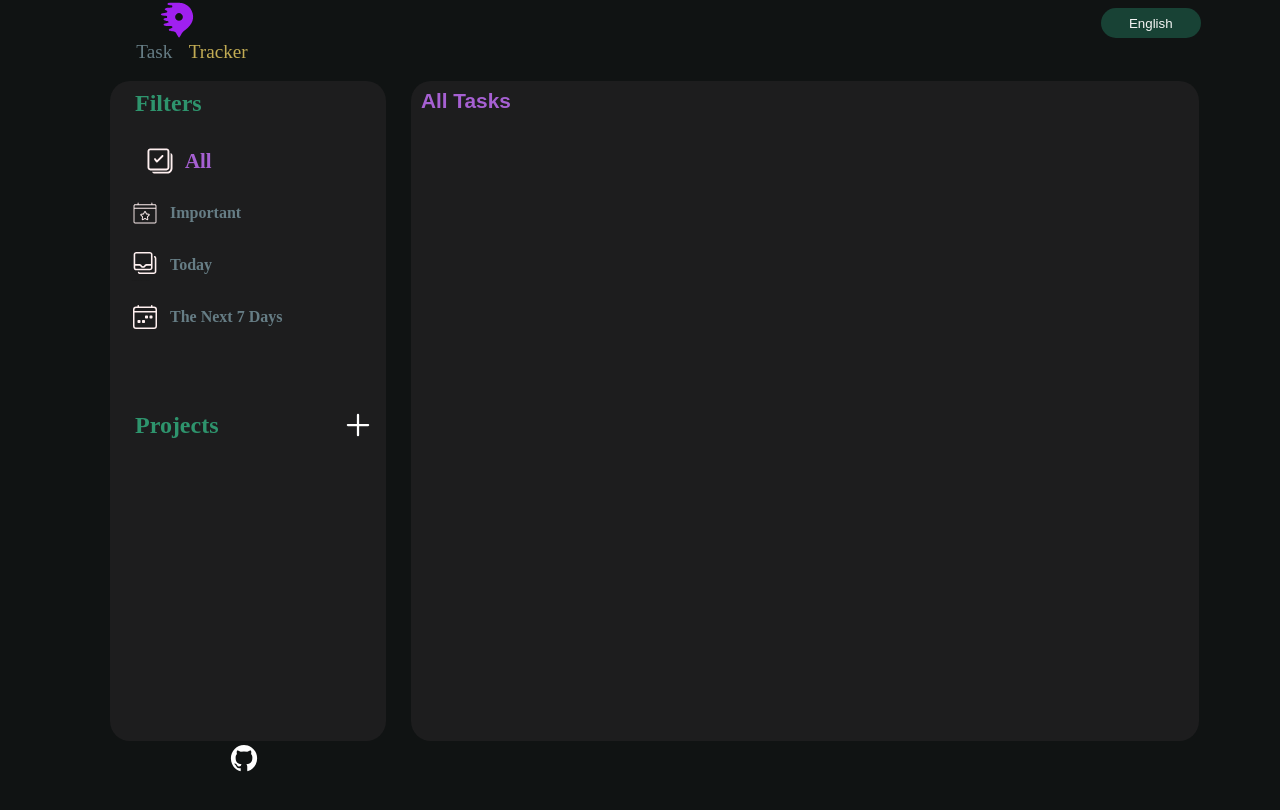
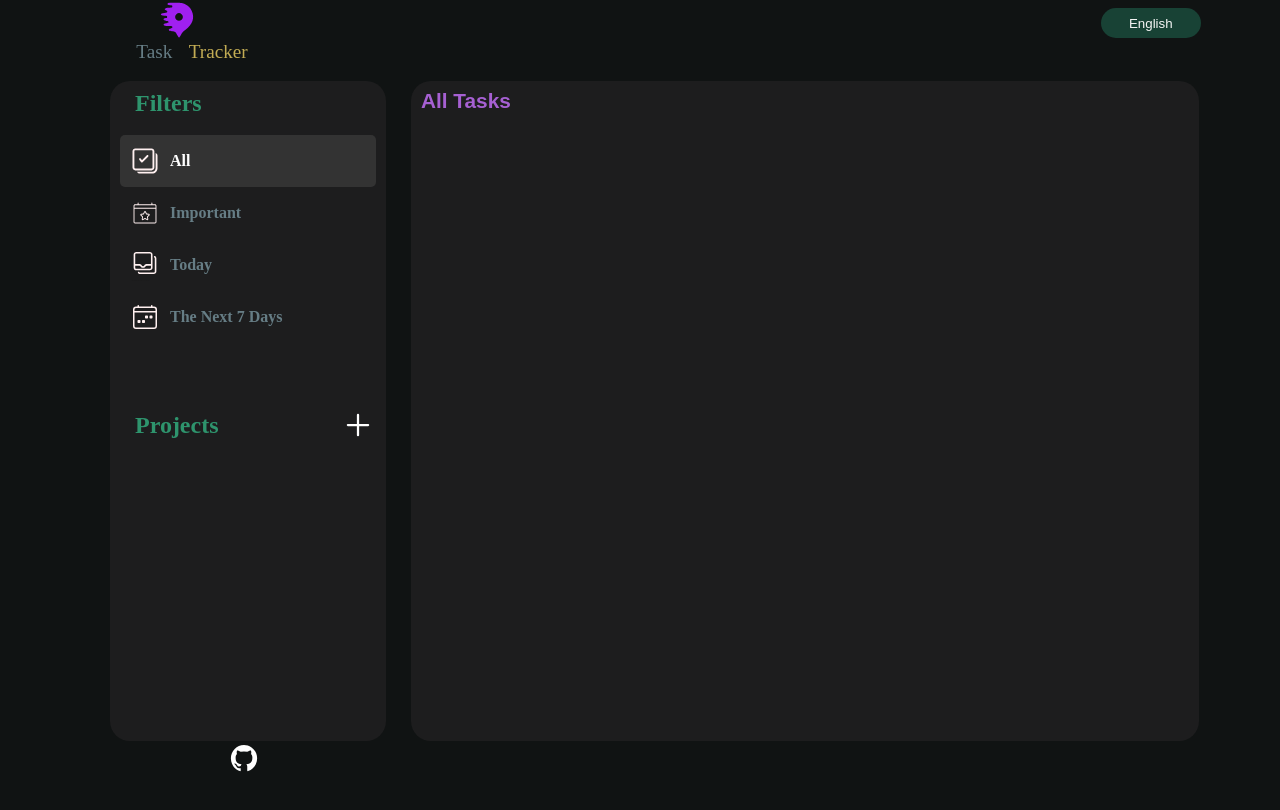
Before and after one commit to AbdullahiHared/Task-Tracker, a website: page src/index.html in a window 1280 px wide. Both pictures are taken after a click on the element "All". Shown: the top 810 px of the page. Drawn offline with Linux system fonts and the light colour scheme; a web font is replaced by a local one.

Commit message:
Add styÃles to active takskFilter

```diff
--- a/src/css/index.css
+++ b/src/css/index.css
@@ -202,7 +202,13 @@ button:hover {
     margin-left: 8.5%;
 }
 
-.activeTask,
+/* Task Area */
+.activeTask {
+    background: #333;
+    color: #fff;
+    padding: 10px;
+    border-radius: 5px;
+}
 .taskTypes {
     color: #a660d2;
     font-size: 1.3em;
```
